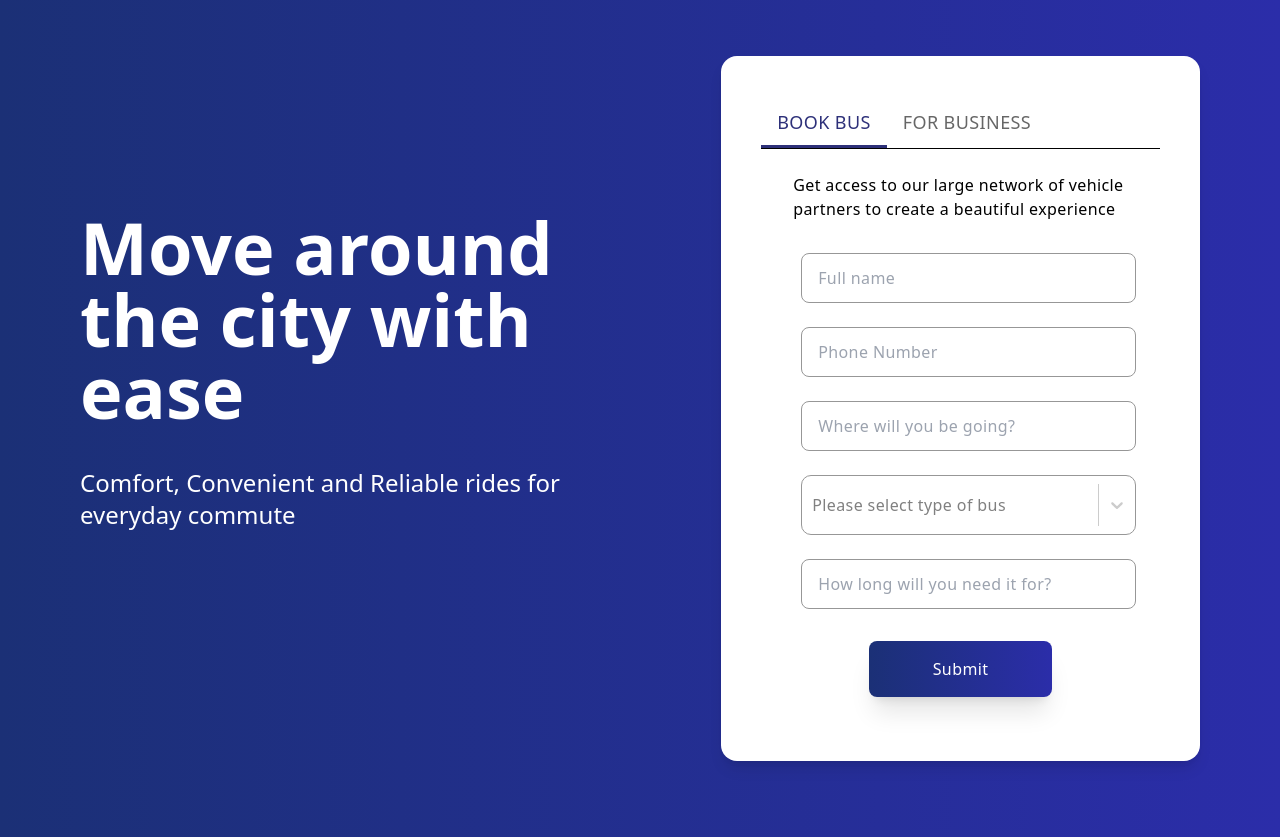
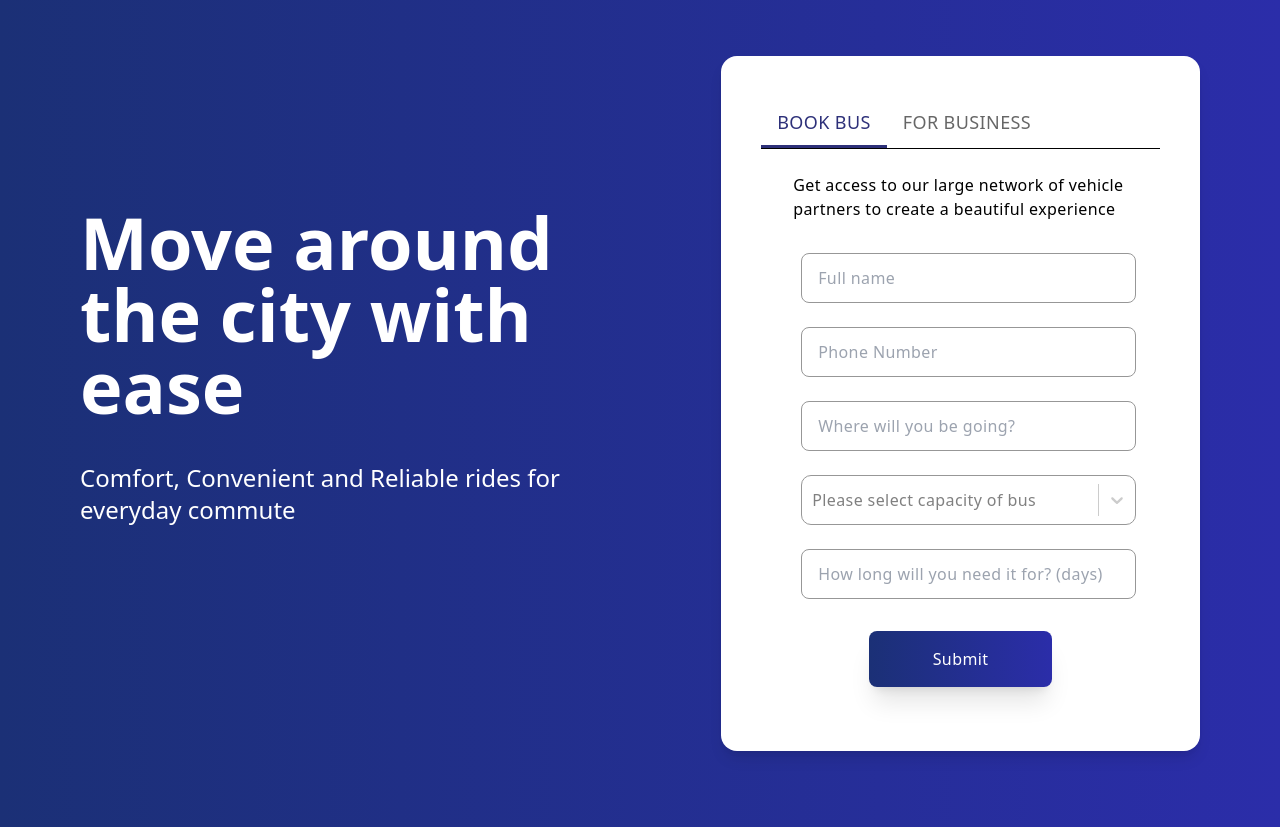
Before and after one commit to ImmArkorful/trober-web-app, a Next.js app: page /Components/banner in a window 1280 px wide. Built offline with nearby package versions, Linux system fonts and the light colour scheme.

Commit message:
feat: added backend api calls

```diff
--- a/package.json
+++ b/package.json
@@ -19,6 +19,7 @@
     "@typescript-eslint/eslint-plugin": "^5.39.0",
     "@typescript-eslint/parser": "^5.39.0",
     "aos": "^3.0.0-beta.6",
+    "axios": "^1.1.2",
     "disable-scroll": "^0.6.0",
     "eslint": "^7.32.0 || ^8.2.0",
     "eslint-config-prettier": "^8.5.0",
@@ -34,6 +35,7 @@
     "prettier": "^2.7.1",
     "react": "18.1.0",
     "react-dom": "18.1.0",
+    "react-hook-form": "^7.37.0",
     "react-icons": "^4.4.0",
     "react-select": "^5.4.0",
     "react-slick": "^0.29.0",
--- a/pages/Components/Common/Select.tsx
+++ b/pages/Components/Common/Select.tsx
@@ -1,26 +1,34 @@
+import { Dispatch, SetStateAction } from 'react';
 import Select from 'react-select';
 
 interface Props {
   options: Array<{ label: string; value: string }>;
   selectionColor: string;
+  busType: { value: string; label: string };
+  setBusType: Dispatch<SetStateAction<{ value: string; label: string }>>;
 }
 
-const SelectDropDown = ({ options, selectionColor }: Props) => {
+const SelectDropDown = ({
+  options,
+  selectionColor,
+  busType,
+  setBusType,
+}: Props) => {
   return (
     <div className="w-full my-3 ml-2">
       <Select
+        isSearchable={false}
+        value={busType}
         styles={{
           singleValue: (provided) => ({
             ...provided,
-            display: 'flex',
             color: selectionColor,
-            justifyContent: 'center',
-            fontSize: '0.8rem',
+            fontSize: '1rem',
           }),
           control: (provided) => ({
             ...provided,
             border: '1px solid #979797',
-            height: '60px',
+            height: '50px',
             borderRadius: '10px',
             backgroundColor: 'transparent',
           }),
@@ -34,6 +42,9 @@ const SelectDropDown = ({ options, selectionColor }: Props) => {
         // isSearchable={isSearchable}
         name="color"
         options={options}
+        onChange={(option: { label: string; value: string } | null) => {
+          option && setBusType(option);
+        }}
       />
     </div>
   );
--- a/pages/Components/Common/form.tsx
+++ b/pages/Components/Common/form.tsx
@@ -3,7 +3,12 @@ import Tab from '@mui/material/Tab';
 import Box from '@mui/material/Box';
 import { makeStyles } from '@mui/styles';
 import React, { useState } from 'react';
+import { useForm } from 'react-hook-form';
 import SelectDropDown from './Select';
+import axiosInstance from '../../../utils/axiosInstance';
+
+const errorBorder = 'border-red-500';
+const defaultBorder = 'border-bordergray';
 
 interface TabPanelProps {
   children: React.ReactNode;
@@ -13,6 +18,11 @@ interface TabPanelProps {
 interface FormProps {
   display: string;
 }
+
+// interface Inputs {
+//   example: string;
+//   exampleRequired: string;
+// }
 
 const useStyles = makeStyles({
   tabs: {
@@ -55,8 +65,41 @@ function a11yProps(index: number) {
 }
 
 const Form = ({ display }: FormProps) => {
+  const defaultValuesRental = {
+    fullName: '',
+    phoneNumber: '',
+    destination: '',
+    duration: '',
+  };
+  const defaultValuesBusiness = {
+    fullName: '',
+    email: '',
+    companyName: '',
+  };
+  const defaultLabel = 'Please select capacity of bus';
+  const [busType, setBusType] = useState({
+    value: '',
+    label: defaultLabel,
+  });
+  const {
+    register,
+    handleSubmit,
+    clearErrors,
+    reset,
+    formState: { errors },
+  } = useForm({
+    defaultValues: defaultValuesRental,
+  });
+  const {
+    register: registerBusiness,
+    handleSubmit: handleSubmiteBusiness,
+    clearErrors: clearErrorsBusiness,
+    reset: resetBusiness,
+    formState: { errors: errorsBusiness },
+  } = useForm({
+    defaultValues: defaultValuesBusiness,
+  });
   const classes = useStyles();
-
   const [value, setValue] = useState(0);
 
   const handleChange = (event: React.SyntheticEvent, newValue: number) => {
@@ -107,43 +150,88 @@ const Form = ({ display }: FormProps) => {
             </p>
             <form
               className="flex flex-col items-start w-full"
-              onSubmit={(e) => {
-                e.preventDefault();
-              }}
+              onSubmit={handleSubmit(async (data) => {
+                clearErrors();
+                try {
+                  await axiosInstance.post('/booking/rental', {
+                    ...data,
+                    typeOfBus: busType.value,
+                  });
+                  reset(defaultValuesRental);
+                  setBusType({
+                    label: defaultLabel,
+                    value: '',
+                  });
+                } catch (e) {
+                  console.log(e);
+                }
+              })}
             >
               <input
                 type="text"
-                name="name"
                 placeholder="Full name"
-                className="w-full py-3 pl-4 mx-2 my-3 border rounded-lg border-bordergray"
+                className={`w-full py-3 pl-4 mx-2 my-3 border rounded-lg ${
+                  errors.fullName ? errorBorder : defaultBorder
+                }`}
+                {...register('fullName', {
+                  required: 'Please Enter your full name',
+                })}
+              />
+              <input
+                placeholder="Phone Number"
+                className={`w-full py-3 pl-4 mx-2 my-3 border rounded-lg ${
+                  errors.phoneNumber ? errorBorder : defaultBorder
+                }`}
+                {...register('phoneNumber', {
+                  required: 'Please enter your phone number',
+                  minLength: 9,
+                })}
               />
               <input
                 type="text"
-                name="phonenumber"
-                placeholder="Phone Number"
-                className="w-full py-3 pl-4 mx-2 my-3 border rounded-lg border-bordergray"
+                placeholder="Where will you be going?"
+                className={`w-full py-3 pl-4 mx-2 my-3 border rounded-lg ${
+                  errors.destination ? errorBorder : defaultBorder
+                }`}
+                {...register('destination', {
+                  required: 'Please enter your destination',
+                })}
+              />
+              <SelectDropDown
+                selectionColor={
+                  busType.label === 'Please select capacity of bus'
+                    ? 'gray'
+                    : 'black'
+                }
+                options={[
+                  {
+                    value: '15',
+                    label: '15 seater bus',
+                  },
+                  {
+                    value: '30',
+                    label: '30 seater bus',
+                  },
+                ]}
+                busType={busType}
+                setBusType={setBusType}
               />
               <input
                 type="text"
-                name="desitnation"
-                placeholder="Where will you be going?"
-                className="w-full py-3 pl-4 mx-2 my-3 border rounded-lg border-bordergray"
+                placeholder="How long will you need it for? (days)"
+                className={`w-full py-3 pl-4 mx-2 my-3 border rounded-lg ${
+                  errors.duration ? errorBorder : defaultBorder
+                }`}
+                {...register('duration', {
+                  required:
+                    "Please enter the number of days you'll need the bus",
+                })}
               />
-              <SelectDropDown
-                selectionColor="white"
-                options={[
-                  {
-                    value: 'red',
-                    label: 'Pick Bus Stop',
-                  },
-                ]}
-              />
-              <input
-                type="text"
-                name="duration"
-                placeholder="How long will you need it for?"
-                className="w-full py-3 pl-4 mx-2 my-3 border rounded-lg border-bordergray"
-              />
+              {/* {errors.duration && (
+                <span className="pb-1 pl-4 text-sm text-red-500">
+                  {errors.duration.message}
+                </span>
+              )} */}
               <button
                 className="self-center px-10 py-2 mt-5 text-white rounded-lg shadow-xl md:py-4 md:px-16 bg-gradient-to-r from-gradientstart to-gradientend"
                 type="submit"
@@ -162,27 +250,51 @@ const Form = ({ display }: FormProps) => {
             </p>
             <form
               className="flex flex-col items-start w-full"
-              onSubmit={(e) => {
-                e.preventDefault();
-              }}
+              onSubmit={handleSubmiteBusiness(async (businessdata) => {
+                clearErrorsBusiness();
+                try {
+                  await axiosInstance.post('/booking/business', {
+                    ...businessdata,
+                  });
+                  resetBusiness(defaultValuesBusiness);
+                } catch (e) {
+                  console.log(e);
+                }
+              })}
             >
               <input
                 type="text"
-                name="name"
                 placeholder="Name"
-                className="w-full py-4 pl-4 mx-2 border rounded-lg my-7 border-bordergray"
+                className={`w-full py-4 pl-4 mx-2 border rounded-lg my-7 ${
+                  errorsBusiness.fullName ? errorBorder : defaultBorder
+                }`}
+                {...registerBusiness('fullName', {
+                  required: 'Please enter your name',
+                })}
               />
               <input
                 type="text"
-                name="companyname"
                 placeholder="Company Name"
-                className="w-full py-4 pl-4 mx-2 border rounded-lg my-7 border-bordergray"
+                className={`w-full py-4 pl-4 mx-2 border rounded-lg my-7 ${
+                  errorsBusiness.companyName ? errorBorder : defaultBorder
+                }`}
+                {...registerBusiness('companyName', {
+                  required: 'Please enter your company name',
+                })}
               />
               <input
                 type="text"
-                name="email"
-                placeholder="Email"
-                className="w-full py-4 pl-4 mx-2 border rounded-lg my-7 border-bordergray"
+                placeholder="Email (Preferable company email)"
+                className={`w-full py-4 pl-4 mx-2 border rounded-lg my-7 ${
+                  errorsBusiness.email ? errorBorder : defaultBorder
+                }`}
+                {...registerBusiness('email', {
+                  required: 'Please enter your email',
+                  pattern: {
+                    value: /^[A-Z0-9._%+-]+@[A-Z0-9.-]+\.[A-Z]{2,}$/i,
+                    message: 'invalid email address',
+                  },
+                })}
               />
               <button
                 className="self-center px-10 py-2 mt-5 text-white rounded-lg shadow-xl md:py-4 md:px-16 bg-gradient-to-r from-gradientstart to-gradientend"
--- a/pages/Components/Common/individualOffering.tsx
+++ b/pages/Components/Common/individualOffering.tsx
@@ -15,12 +15,12 @@ const IndividualOffering = ({ heading, text, color, src }: OfferingProps) => {
     <div className="pt-10 mx-2 mt-10 bg-white shadow-md md:mx-0 md:mt-0 md:w-5/12 lg:w-4/12 rounded-3xl">
       <div className="px-3 md:px-10">
         <div className="flex flex-row items-center ">
-          <p className="mr-4 text-2xl font-bold tracking-wide md:text-4xl">
+          <p className="mr-4 text-2xl font-medium tracking-wide md:text-4xl">
             {heading}
           </p>
           <Arrow color={color} />
         </div>
-        <p className="w-10/12 pt-5 text-base tracking-wide md:text-lg">
+        <p className="w-10/12 pt-5 pb-5 text-base tracking-wide md:text-lg">
           {text}
         </p>
       </div>
--- a/pages/Components/offerings.tsx
+++ b/pages/Components/offerings.tsx
@@ -4,7 +4,7 @@ import IndividualOffering from './Common/individualOffering';
 const Offerings = () => {
   return (
     <div className="flex flex-col mt-24 lg:px-20">
-      <div className="flex justify-center mb-10">
+      <div className="flex justify-center mb-2 md:mb-16 lg:mb-24">
         <Heading text="Our Offerings" />
       </div>
       <div className="flex flex-col justify-around md:flex-row">
--- /dev/null
+++ b/utils/axiosInstance.tsx
@@ -0,0 +1,9 @@
+import axios from 'axios';
+
+export default axios.create({
+  baseURL: process.env.NEXT_PUBLIC_BACKEND_URL,
+  headers: {
+    'Content-Type': 'application/json',
+    Accept: 'application/json',
+  },
+});
```
Also changed, not shown: pages/Components/footer.tsx (+27 -5 lines), pages/index.tsx (+10 -4 lines), utils/logEvent.tsx (added, +14 -0 lines), 2 other files (tests, documents, lock files or other folders).
